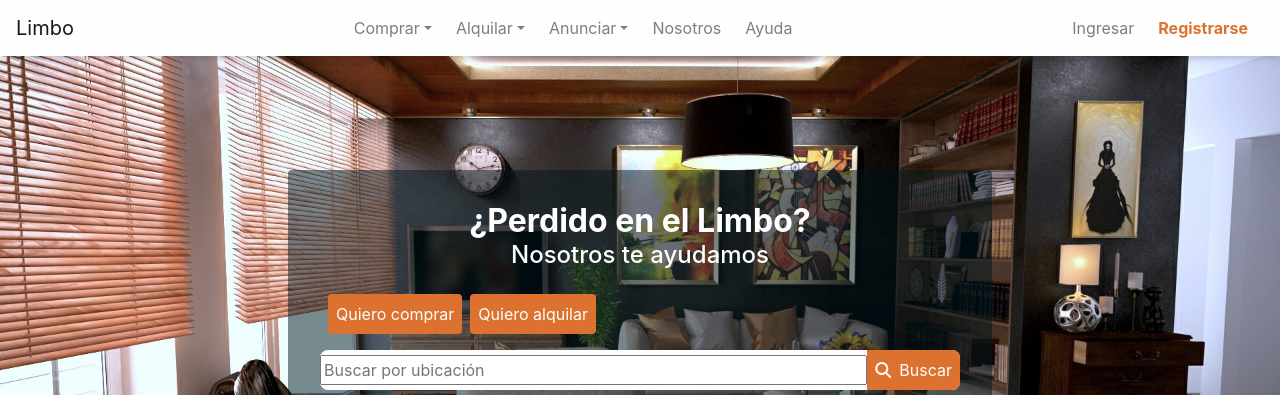
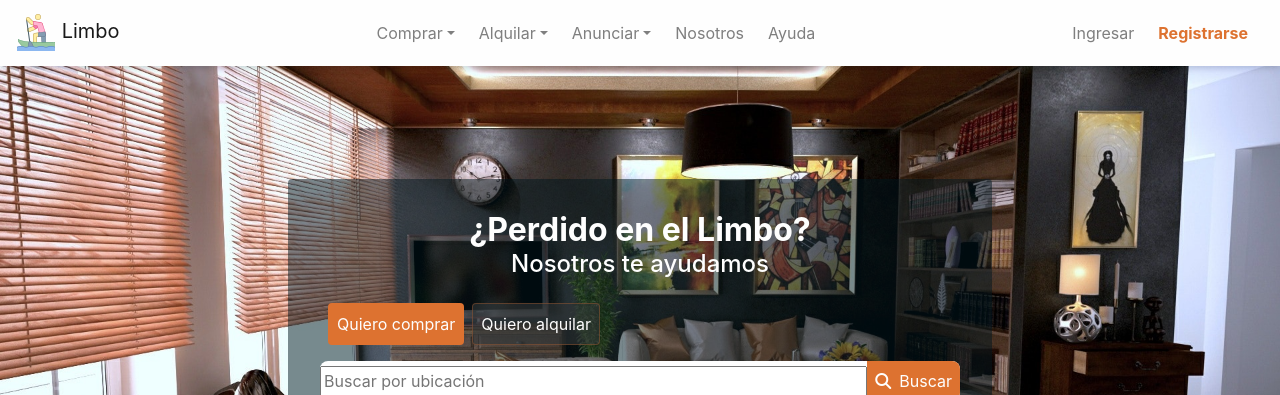
Before and after one commit to olimpoo/limbo, a React (Create React App) app: page / in a window 1280 px wide. Shown: the top 395 px of the page. Built offline with nearby package versions, Linux system fonts and the light colour scheme.

Commit message:
Update home UI

```diff
--- a/src/assets/styles/Home.scss
+++ b/src/assets/styles/Home.scss
@@ -37,15 +37,21 @@
 }
 
 .Hero__content__tabs-tab {
-  background: $primary-color;
+  background: rgba($secondary-color, .6);
   padding: $size-base;
   border-radius: 4px;
   margin-right: $size-base;
   font-size: $font-base;
   cursor: pointer;
+  transition: background ease-in-out .3s;
+  border: 1px solid rgba($primary-color, .3);
 }
 
-.Hero__content__tabs-tab.is-tab-active {
+.Hero__content__tabs-tab:hover {
+  background: rgba($primary-color, .5);
+}
+
+.Hero__content__tabs-tab.is-active {
   background: $primary-color;
 }
 
--- a/src/components/HomeSearch.jsx
+++ b/src/components/HomeSearch.jsx
@@ -5,7 +5,7 @@ const Layout = () => (
   <div className='Search'>
     <div className="Search__bar">
       <input type="text" className="Search__bar-input" placeholder="Buscar por ubicación" />
-      <a href="/" className="Search__bar-button">
+      <a href="/propiedades" className="Search__bar-button">
         <i className="fas fa-search mr-2"></i>Buscar
       </a>
     </div>
--- a/src/components/Navbar.jsx
+++ b/src/components/Navbar.jsx
@@ -1,6 +1,8 @@
 import React from 'react';
 import '../assets/styles/Navbar.scss';
 import { Navbar, Nav, NavDropdown, Row, Col } from 'react-bootstrap';
+
+import logo from '../assets/images/brand.png'
 
 const cities = ['Caracas', 'Sucre', 'Anzoategui', 'Zulia', 'Mérida', 'Aragua'];
 const types = ['Apartamentos', 'Casas', 'Oficinas', 'Locales'];
@@ -9,7 +11,7 @@ const rooms = ['1 habitación', '2 a 3 habitaciones', 'Más de 5 habitaciones'];
 const Navigation = () => (
   <Navbar expand='md' className='Navbar sticky-top'>
     <Navbar.Brand href='/' className='Navbar__brand'>
-      Limbo
+      <img src={logo} alt="brand"/> Limbo
     </Navbar.Brand>
     <Nav className='Navbar__menu'>
       <NavDropdown title='Comprar' className='Navbar__dropdown'>
@@ -17,19 +19,19 @@ const Navigation = () => (
           <Col>
             <Navbar.Text>Estado</Navbar.Text>
             {cities.map((city) => (
-              <Nav.Link key={city} className='Navbar__dropdown-item'>{city}</Nav.Link>
+              <Nav.Link key={city} href="/propiedades" className='Navbar__dropdown-item'>{city}</Nav.Link>
             ))}
           </Col>
           <Col>
             <Navbar.Text>Tipo de propiedad</Navbar.Text>
             {types.map((type) => (
-              <Nav.Link key={type} className='Navbar__dropdown-item'>{type}</Nav.Link>
+              <Nav.Link key={type} href="/propiedades" className='Navbar__dropdown-item'>{type}</Nav.Link>
             ))}
           </Col>
           <Col>
             <Navbar.Text>Habitaciones</Navbar.Text>
             {rooms.map((room) => (
-              <Nav.Link key={room} className='Navbar__dropdown-item'>{room}</Nav.Link>
+              <Nav.Link key={room} href="/propiedades" className='Navbar__dropdown-item'>{room}</Nav.Link>
             ))}
           </Col>
         </Row>
@@ -39,19 +41,19 @@ const Navigation = () => (
           <Col>
             <Navbar.Text>Estado</Navbar.Text>
             {cities.map((city) => (
-              <Nav.Link key={city} className='Navbar__dropdown-item'>{city}</Nav.Link>
+              <Nav.Link key={city} href="/propiedades" className='Navbar__dropdown-item'>{city}</Nav.Link>
             ))}
           </Col>
           <Col>
             <Navbar.Text>Tipo de propiedad</Navbar.Text>
             {types.map((type) => (
-              <Nav.Link key={type} className='Navbar__dropdown-item'>{type}</Nav.Link>
+              <Nav.Link key={type} href="/propiedades" className='Navbar__dropdown-item'>{type}</Nav.Link>
             ))}
           </Col>
           <Col>
             <Navbar.Text>Habitaciones</Navbar.Text>
             {rooms.map((room) => (
-              <Nav.Link key={room} className='Navbar__dropdown-item'>{room}</Nav.Link>
+              <Nav.Link key={room} href="/propiedades" className='Navbar__dropdown-item'>{room}</Nav.Link>
             ))}
           </Col>
         </Row>
@@ -61,19 +63,19 @@ const Navigation = () => (
           <Col>
             <Navbar.Text>Estado</Navbar.Text>
             {cities.map((city) => (
-              <Nav.Link key={city} className='Navbar__dropdown-item'>{city}</Nav.Link>
+              <Nav.Link key={city} href="/propiedades" className='Navbar__dropdown-item'>{city}</Nav.Link>
             ))}
           </Col>
           <Col>
             <Navbar.Text>Tipo de propiedad</Navbar.Text>
             {types.map((type) => (
-              <Nav.Link key={type} className='Navbar__dropdown-item'>{type}</Nav.Link>
+              <Nav.Link key={type} href="/propiedades" className='Navbar__dropdown-item'>{type}</Nav.Link>
             ))}
           </Col>
           <Col>
             <Navbar.Text>Habitaciones</Navbar.Text>
             {rooms.map((room) => (
-              <Nav.Link key={room} className='Navbar__dropdown-item'>{room}</Nav.Link>
+              <Nav.Link key={room} href="/propiedades" className='Navbar__dropdown-item'>{room}</Nav.Link>
             ))}
           </Col>
         </Row>
@@ -88,11 +90,11 @@ const Navigation = () => (
     </Nav>
     <Navbar.Collapse id='Navbar__menu-mobile'>
       <Nav>
-        <Nav.Link className='Navbar__menu-item'>Comprar</Nav.Link>
-        <Nav.Link className='Navbar__menu-item'>Alquilar</Nav.Link>
-        <Nav.Link className='Navbar__menu-item'>Anunciar</Nav.Link>
-        <Nav.Link className='Navbar__menu-item'>Nosotros</Nav.Link>
-        <Nav.Link className='Navbar__menu-item'>Ayuda</Nav.Link>
+        <Nav.Link href="/propiedades" className='Navbar__menu-item'>Comprar</Nav.Link>
+        <Nav.Link href="/propiedades" className='Navbar__menu-item'>Alquilar</Nav.Link>
+        <Nav.Link href="/propiedades" className='Navbar__menu-item'>Anunciar</Nav.Link>
+        <Nav.Link href="/propiedades" className='Navbar__menu-item'>Nosotros</Nav.Link>
+        <Nav.Link href="/propiedades" className='Navbar__menu-item'>Ayuda</Nav.Link>
       </Nav>
     </Navbar.Collapse>
   </Navbar>
--- a/src/pages/Home.jsx
+++ b/src/pages/Home.jsx
@@ -1,4 +1,4 @@
-import React from 'react';
+import React, { useState } from 'react';
 // import { Link } from 'react-router-dom';
 import HomeSearch from '../components/HomeSearch';
 import '../assets/styles/Home.scss';
@@ -23,15 +23,43 @@ const bestDeals = [
 ];
 
 
-const Home = () => (
+const Home = () => {
+  const [isPurchase, handlePurchase] = useState(true)
+  const [isRent, handleRent] = useState(false)
+
+  const changeToPurchase = () => {
+    handlePurchase(true)
+    handleRent(false)
+  }
+
+  const changeToRent = () => {
+    handlePurchase(false)
+    handleRent(true)
+  }
+
+  return (
   <>
     <div className="Hero">
       <div className="Hero__content">
         <h1 className="Hero__content-heading">¿Perdido en el Limbo?</h1>
         <h3 className="Hero__content-text">Nosotros te ayudamos</h3>
         <div className="Hero__content__tabs">
-          <span className={"Hero__content__tabs-tab"}>Quiero comprar</span>
-          <span className="Hero__content__tabs-tab">Quiero alquilar</span>
+          <span
+            onClick={ () => changeToPurchase() }
+            className={
+              isPurchase ? 'Hero__content__tabs-tab is-active' : 'Hero__content__tabs-tab'
+            }
+          >
+            Quiero comprar
+          </span>
+          <span
+            onClick={ () => changeToRent() }
+            className={
+              isRent ? 'Hero__content__tabs-tab is-active' : 'Hero__content__tabs-tab'
+            }
+          >
+            Quiero alquilar
+          </span>
         </div>
         <HomeSearch />
       </div>
@@ -41,7 +69,7 @@ const Home = () => (
       <div className="Section__featured">
         { featured.map((image) => <img src={image} className="Section__featured-image" alt="Propiedad destacada"/>) }
       </div>
-      <a href="/" className="Section-link">Explorar todas</a>
+      <a href="/propiedades" className="Section-link">Explorar todas</a>
     </div>
     <div className="Section">
       <h3 className="Section-title">Mejores Ofertas</h3>
@@ -50,9 +78,10 @@ const Home = () => (
           <img className="Section__deals-image" src={image} alt="Oferta destacada" />
         ) }
       </div>
-      <a href="/" className="Section-link">Ver más ofertas</a>
+      <a href="/propiedades" className="Section-link">Ver más ofertas</a>
     </div>
   </>
-);
+  )
+};
 
 export default Home;
```
Also changed, not shown: src/assets/images/brand.png (added), 1 other file (tests, documents, lock files or other folders).
